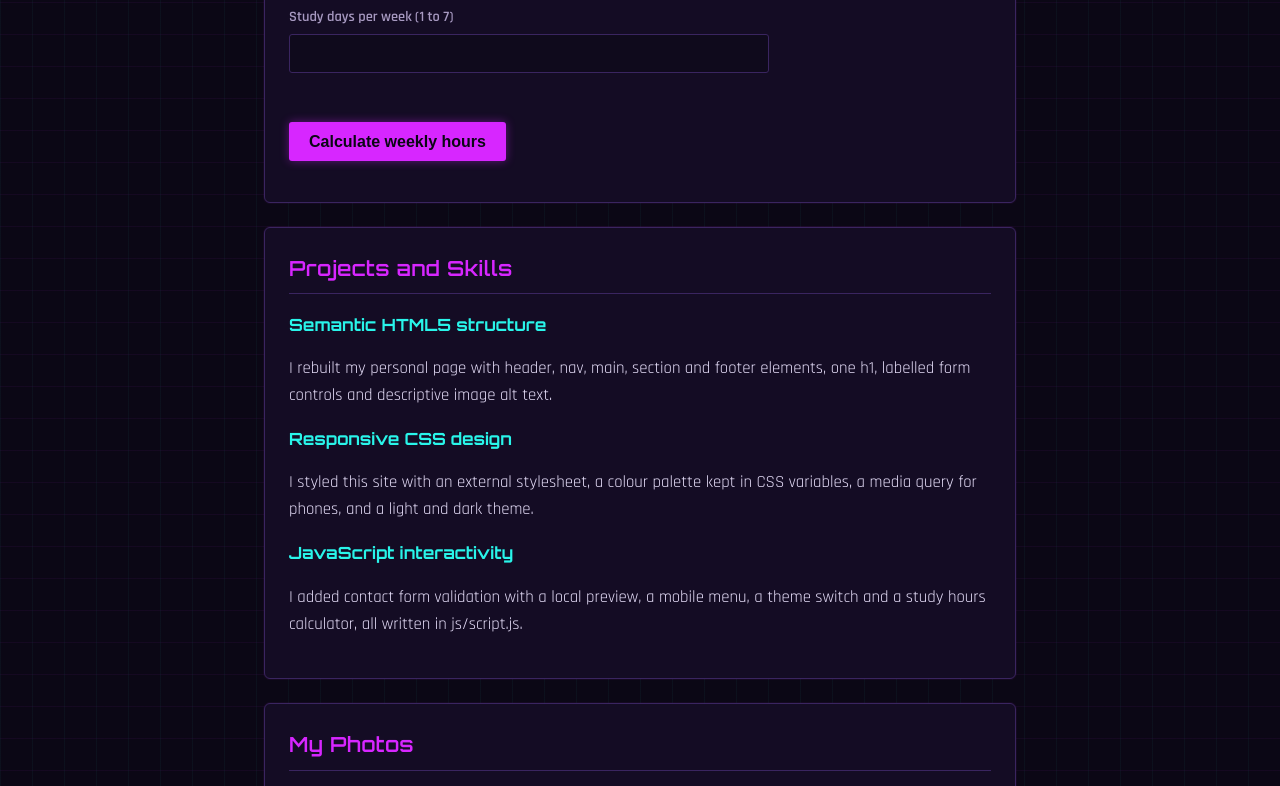
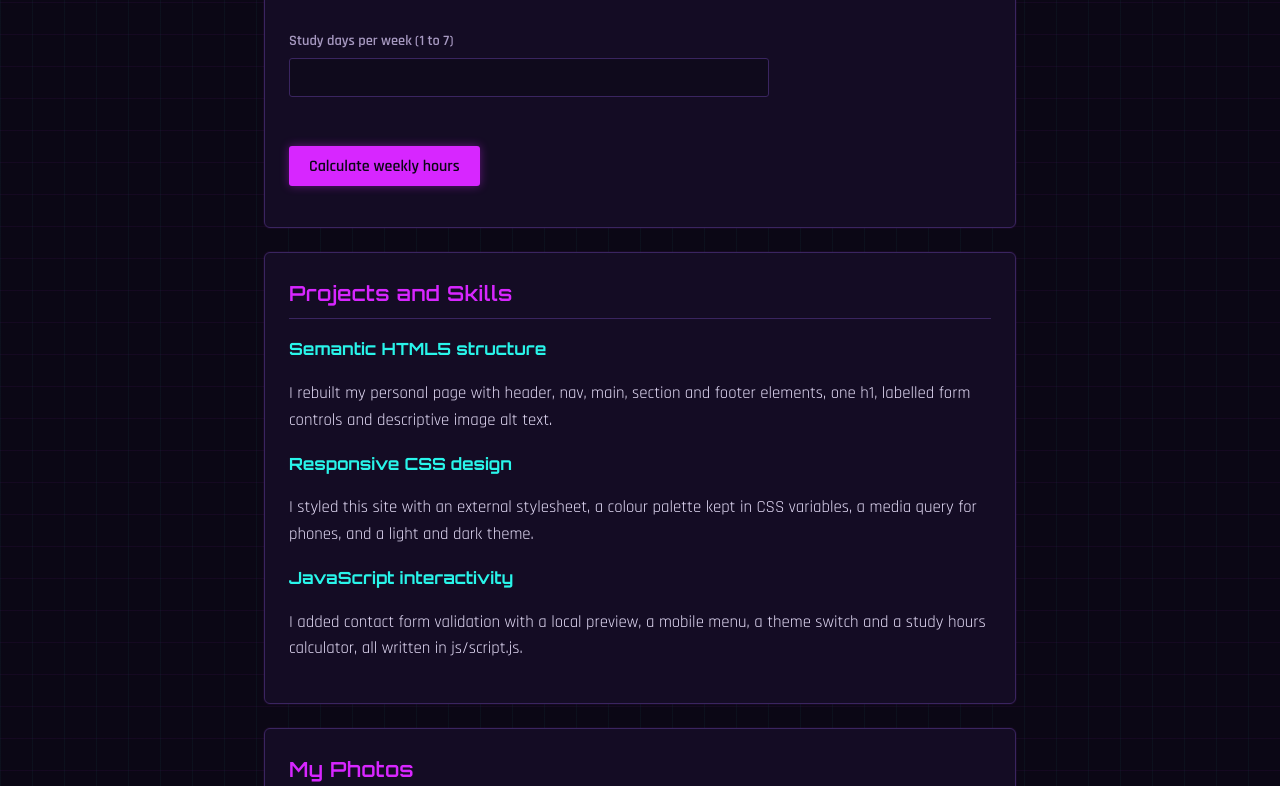
Before and after one commit to Vamp1-hunid/Website-about-me, a plain HTML site: page index.html in a window 1280 px wide. Shown: the part 2014-2800 px from the top of the page. Drawn offline with Linux system fonts and the light colour scheme.

Commit message:
Restyle: shared button class and visible focus

```diff
--- a/css/styles.css
+++ b/css/styles.css
@@ -311,10 +311,15 @@
   border-color: var(--cyan);
 }
 
+.button,
 button[type="submit"] {
+  display: inline-block;
   background-color: var(--magenta);
-  color: #0b0715;
+  color: var(--on-magenta);
+  font-family: inherit;
   font-weight: 600;
+  line-height: 1.2;
+  text-decoration: none;
   border: none;
   padding: 0.65rem 1.25rem;
   font-size: 1rem;
@@ -324,11 +329,12 @@
   transition: box-shadow 0.15s ease, background-color 0.15s ease;
 }
 
+.button:hover,
+.button:focus-visible,
 button[type="submit"]:hover,
-button[type="submit"]:focus {
+button[type="submit"]:focus-visible {
   background-color: var(--cyan);
   box-shadow: 0 0 16px rgba(41, 245, 234, 0.55);
-  outline: none;
 }
 
 /* ===== Footer ===== */
```
